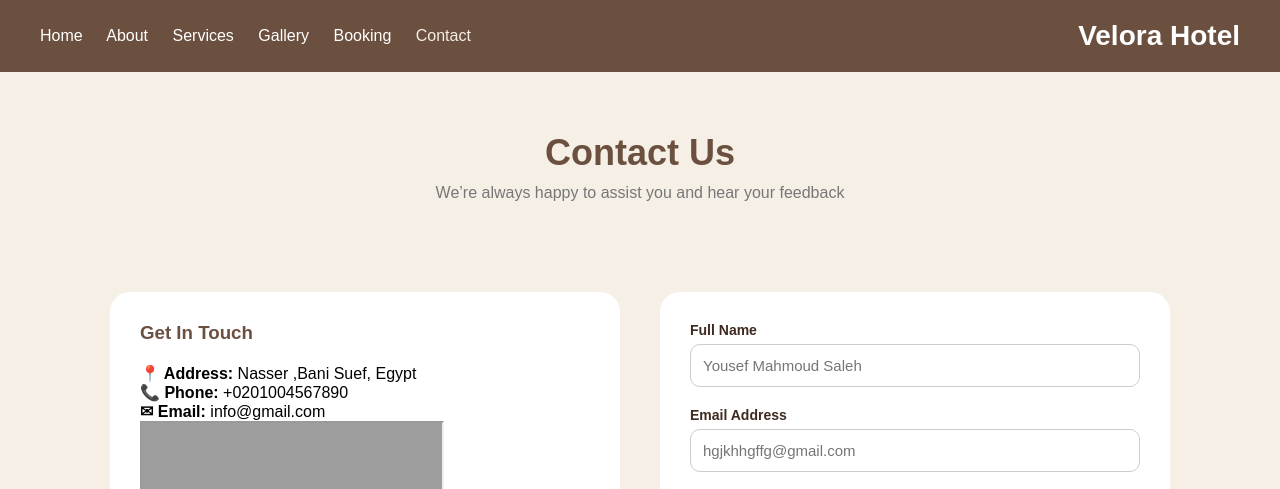
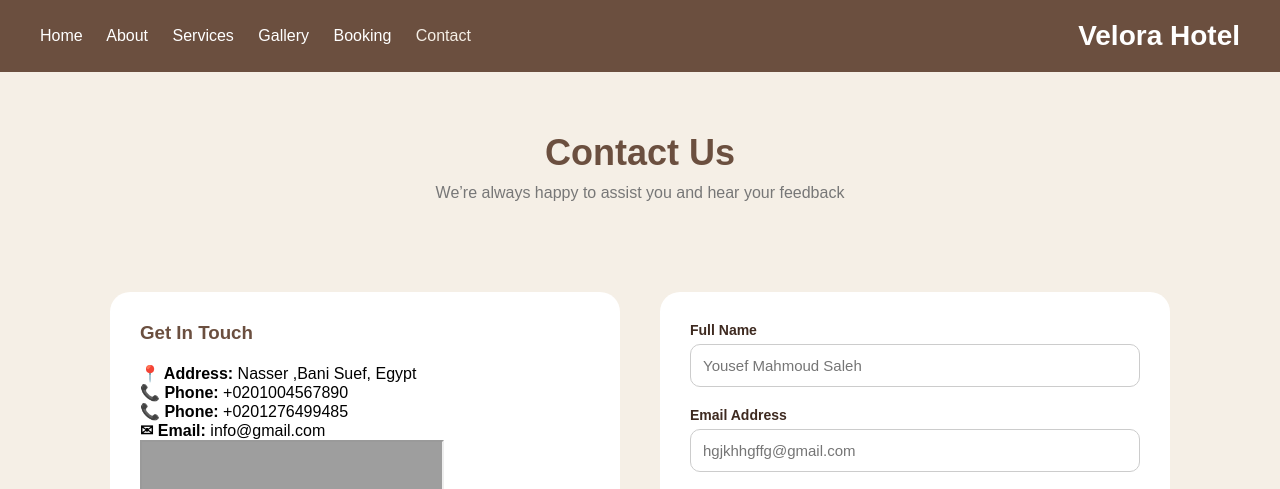
Before and after one commit to yousefmahmoud22/Velora-hotel-website, a plain HTML site: page contact.html in a window 1280 px wide. Shown: the top 489 px of the page. Drawn offline with Linux system fonts and the light colour scheme; grey boxes are pictures that could not be loaded.

Commit message:
Update contact.html

```diff
--- a/contact.html
+++ b/contact.html
@@ -42,6 +42,7 @@
       <h3>Get In Touch</h3>
       <p><strong>📍 Address:</strong> Nasser ,Bani Suef, Egypt</p>
       <p><strong>📞 Phone:</strong> +0201004567890</p>
+      <p><strong>📞 Phone:</strong> +0201276499485</p>
       <p><strong>✉ Email:</strong> info@gmail.com</p>
     <!-- MAP -->
 <div class="map-box">
```
